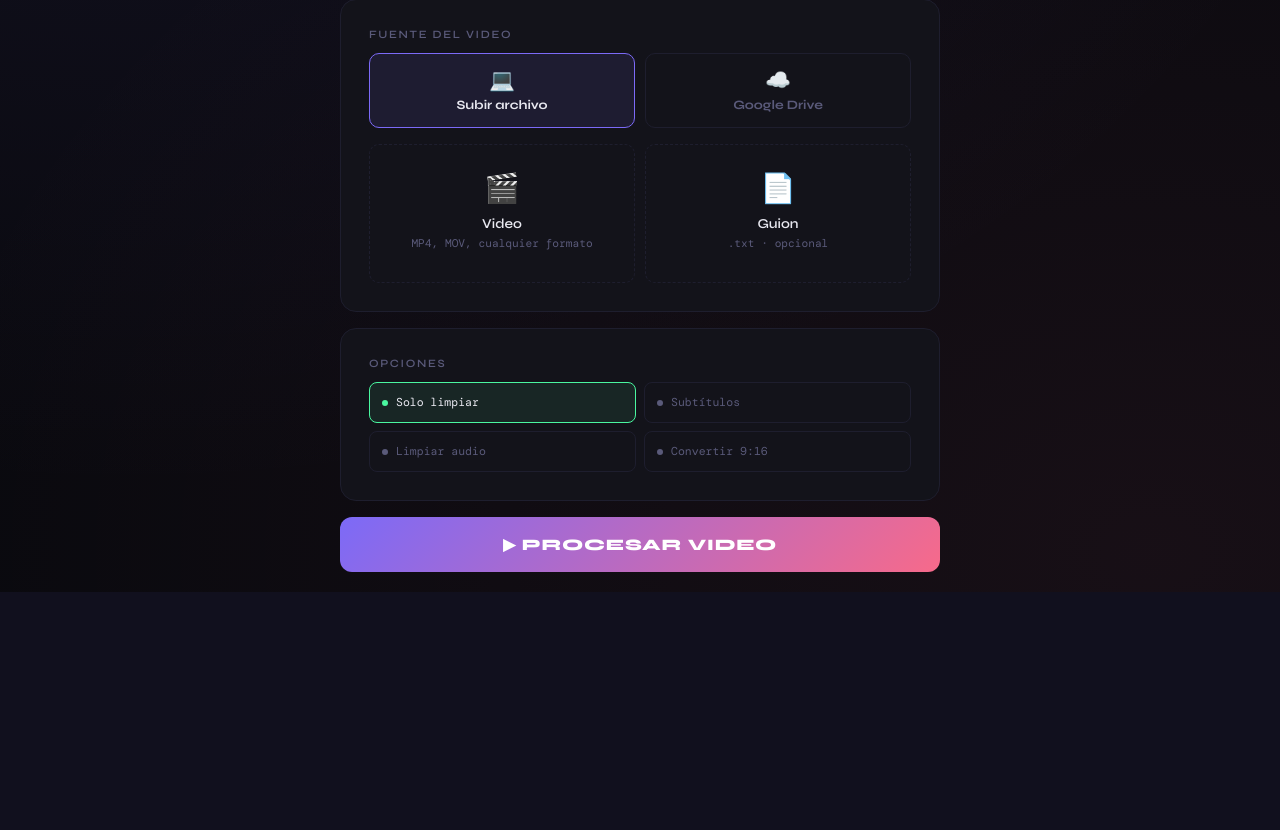
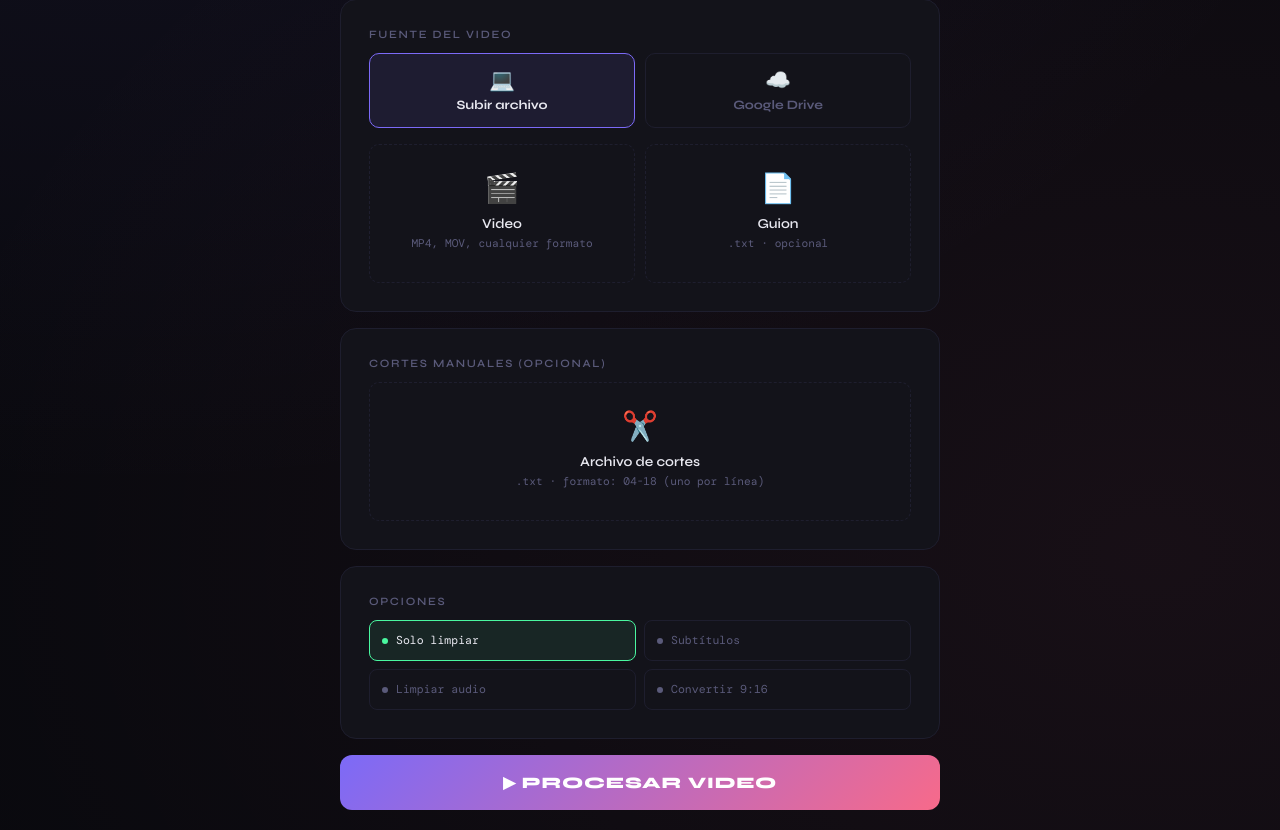
Before and after one commit to josuecalderonbusiness-boop/editor-video-josue, a Python web app: template templates/index.html in a window 1280 px wide. Shown: the part 328-1158 px from the top of the page. Before the commit the page ends 920 px from the top, so only its background shows below. Run offline with Jinja, Linux system fonts and the light colour scheme; the template is opened without the code that fills it, so the values that code supplies are empty; some web fonts are replaced.

Commit message:
campo cortes manuales en web

```diff
--- a/templates/index.html
+++ b/templates/index.html
@@ -374,6 +374,17 @@
     </div>
   </div>
 
+  <!-- CORTES MANUALES -->
+  <div class="card">
+    <div class="section-label">Cortes manuales (opcional)</div>
+    <div class="upload-zone" id="zone-cortes">
+      <input type="file" id="input-cortes" accept=".txt" onchange="setFile('cortes', this)">
+      <div class="icon">✂️</div>
+      <div class="label">Archivo de cortes</div>
+      <div class="hint">.txt · formato: 04-18 (uno por línea)</div>
+      <div class="filename" id="name-cortes"></div>
+    </div>
+  </div>
   <!-- OPCIONES -->
   <div class="card">
     <div class="section-label">Opciones</div>
@@ -497,6 +508,8 @@
   fd.append('video', videoInput.files[0]);
   const guionInput = document.getElementById('input-guion');
   if (guionInput.files[0]) fd.append('guion', guionInput.files[0]);
+  const cortesInput = document.getElementById('input-cortes');
+  if (cortesInput.files[0]) fd.append('cortes', cortesInput.files[0]);
   fd.append('tipo', tipo);
   fd.append('solo_limpiar', opciones.solo_limpiar);
   fd.append('subtitulos', opciones.subtitulos);
```
Also changed, not shown: app.py (+10 -0 lines).
